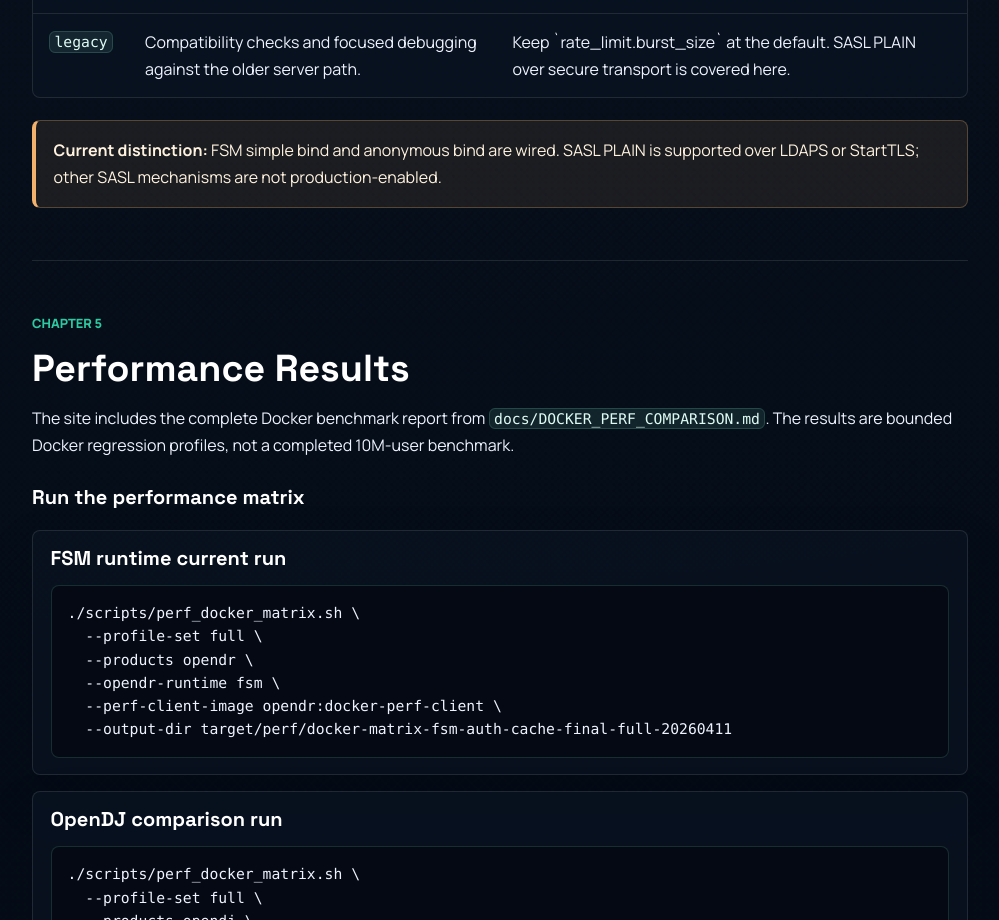
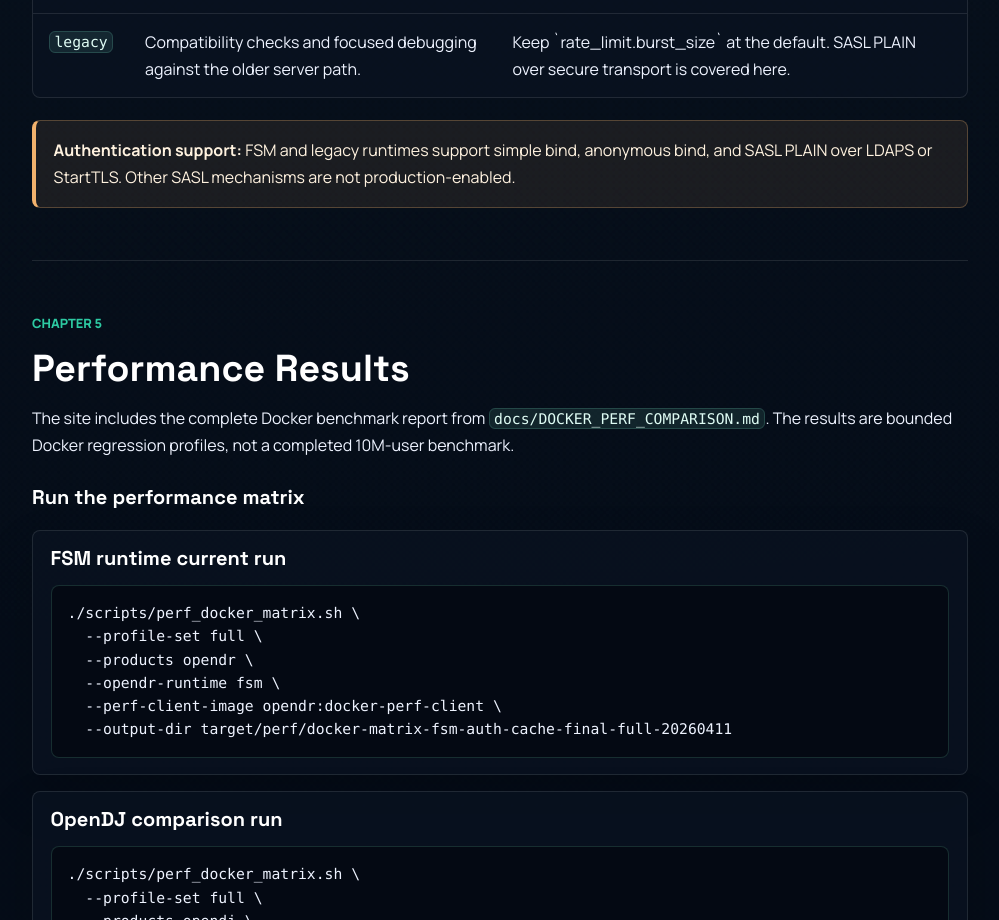
Before and after one commit to keaz/opendr, a React (Vite) app in the folder site/: page / in a window 1280 px wide. Shown: the part 8600-9520 px from the top of the page, without its empty margins (276-1275 px from the left). Built offline with nearby package versions, Linux system fonts and the light colour scheme.

Commit message:
Clarify runtime authentication support

```diff
--- a/site/src/App.tsx
+++ b/site/src/App.tsx
@@ -809,9 +809,10 @@ cargo build --release`}</code></pre>
               </table>
 
               <div className="callout warning">
-                <strong>Current distinction:</strong> FSM simple bind and
-                anonymous bind are wired. SASL PLAIN is supported over LDAPS or
-                StartTLS; other SASL mechanisms are not production-enabled.
+                <strong>Authentication support:</strong> FSM and legacy
+                runtimes support simple bind, anonymous bind, and SASL PLAIN
+                over LDAPS or StartTLS. Other SASL mechanisms are not
+                production-enabled.
               </div>
             </section>
 
```
